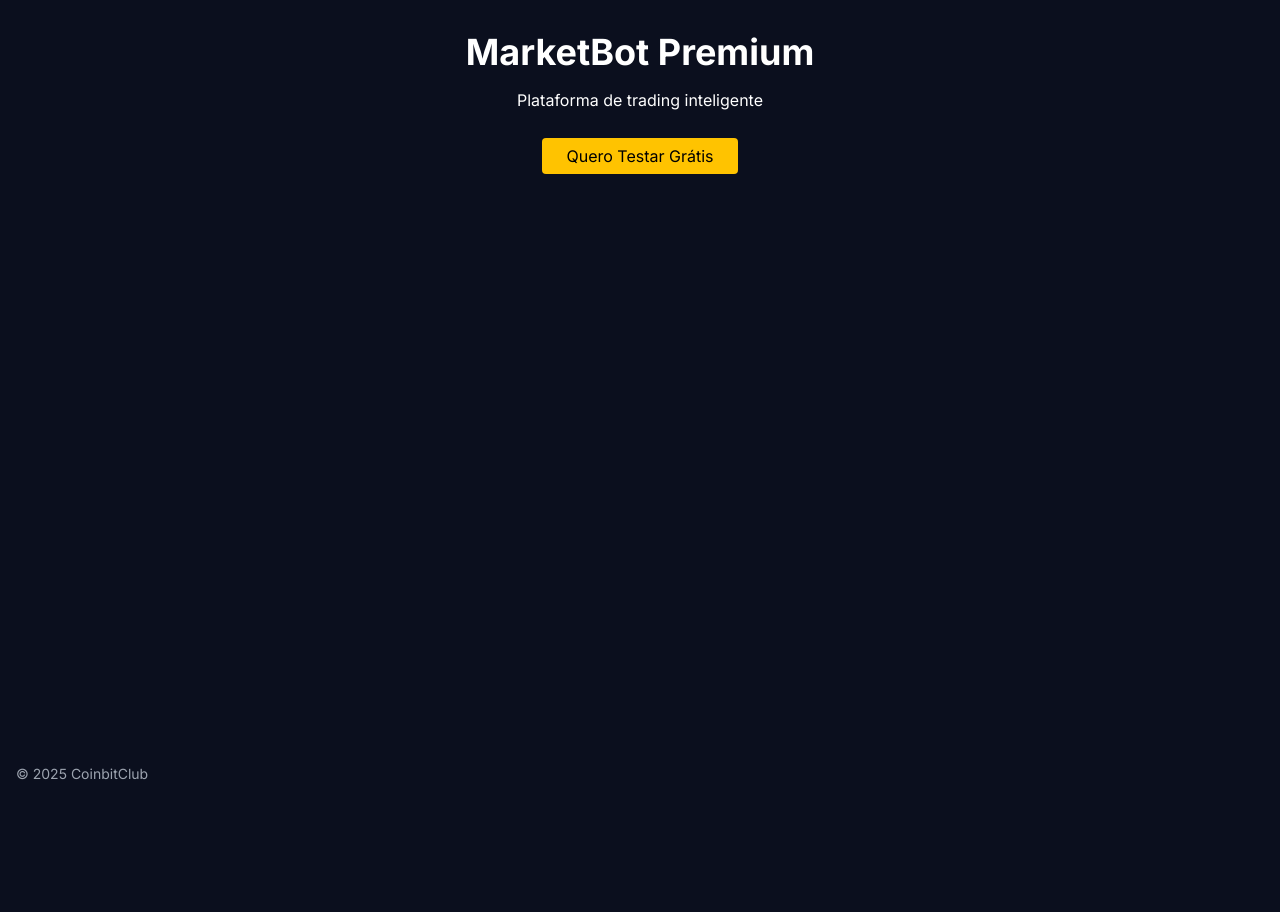
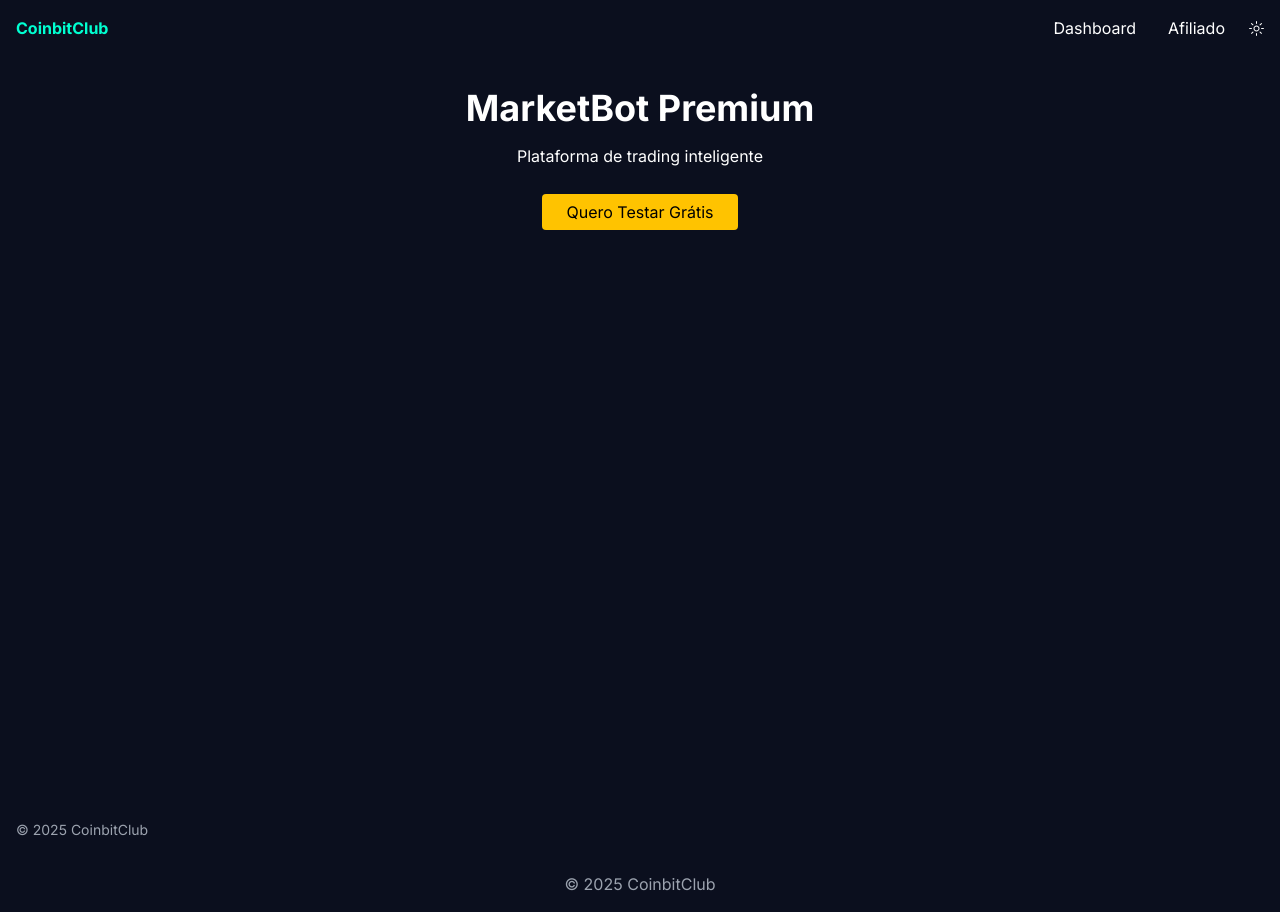
Before and after one commit to coinbitclub/coinbitclub-market-bot, a Next.js app in the folder coinbitclub-frontend-premium/: page / in a window 1280 px wide. Before the commit the page ends 800 px from the top, so only its background shows below. Built offline with nearby package versions, Linux system fonts and the light colour scheme.

Commit message:
Update _app.tsx

```diff
--- a/coinbitclub-frontend-premium/src/pages/_app.tsx
+++ b/coinbitclub-frontend-premium/src/pages/_app.tsx
@@ -1,6 +1,21 @@
 import '../styles/globals.css'
 import type { AppProps } from 'next/app'
+import Navbar from '../components/Navbar'
+import ThemeProvider from '../components/ThemeProvider'
+import Footer from '../components/Footer'
+import { useEffect } from 'react'
+import { initSentry } from '../lib/sentry'
 
 export default function App({ Component, pageProps }: AppProps) {
-  return <Component {...pageProps} />
+  useEffect(() => {
+    initSentry()
+  }, [])
+
+  return (
+    <ThemeProvider>
+      <Navbar />
+      <Component {...pageProps} />
+      <Footer />
+    </ThemeProvider>
+  )
 }
```
